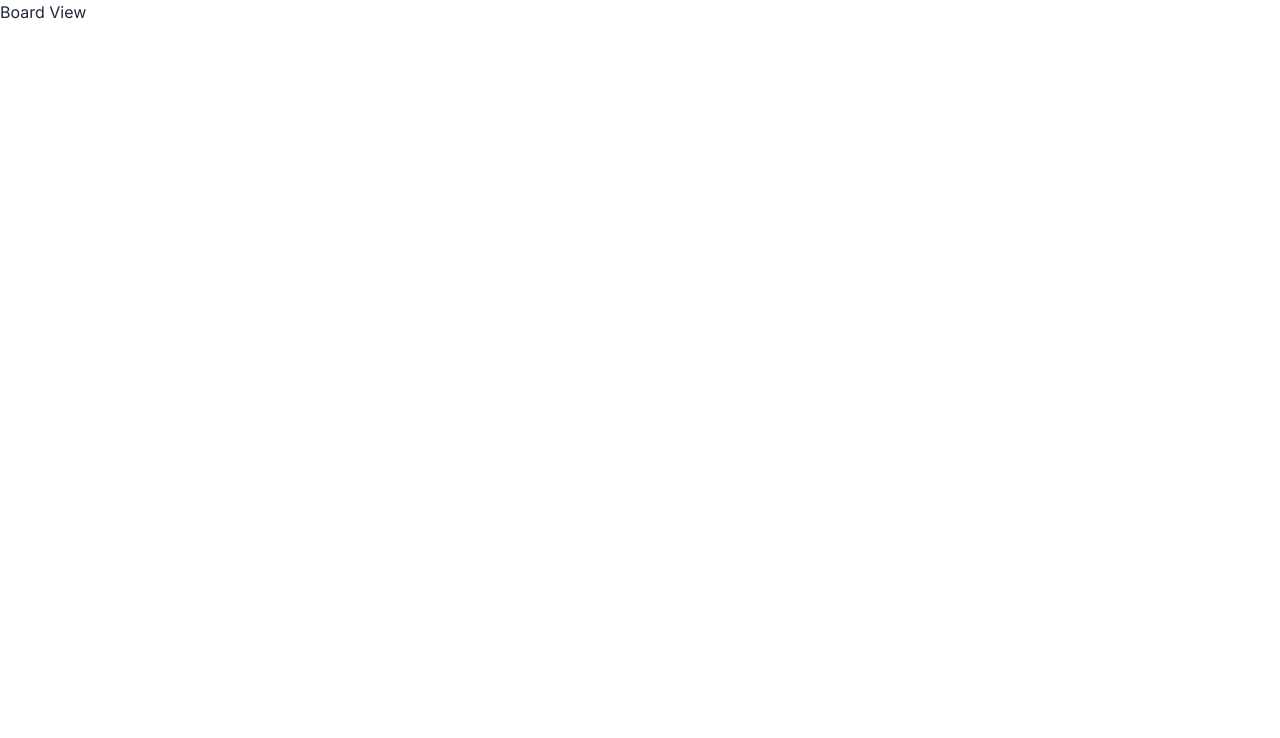
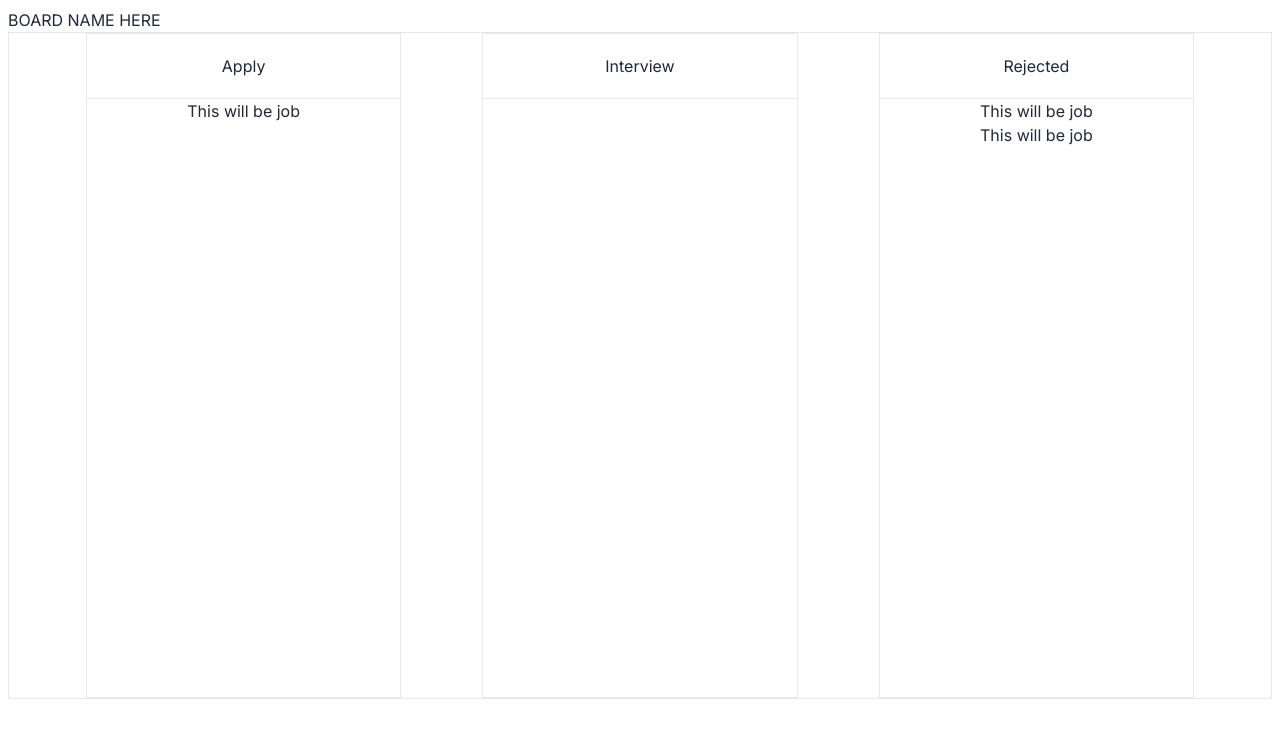
Before and after one commit to Iliyan-Y/The-Board-App, a Next.js app in the folder client/: page /1 in a window 1280 px wide. Shown: the top 738 px of the page. Built offline with nearby package versions, Linux system fonts and the light colour scheme.

Commit message:
WIP draggable elements

```diff
--- a/client/src/app/[id]/page.tsx
+++ b/client/src/app/[id]/page.tsx
@@ -1,5 +1,11 @@
-const Board = () => {
-	return <div>Board View</div>;
+import BoardComponent from "@/components/board";
+
+const BoardPage = () => {
+	return (
+		<>
+			<BoardComponent />
+		</>
+	);
 };
 
-export default Board;
+export default BoardPage;
--- /dev/null
+++ b/client/src/components/board/index.tsx
@@ -0,0 +1,94 @@
+"use client";
+import { useState } from "react";
+
+// const dragDefaultState = {
+// 	parentIndex: -1,
+// 	itemIndex: -1,
+// };
+
+const BoardComponent = () => {
+	const [selectedIndex, setSelectedIndex] = useState(-1);
+	const [draggedElement, setElement] = useState<any>();
+
+	const [masterParent, setMasterParent] = useState(-1);
+	const [masterChild, setMasterChild] = useState(-1);
+	const [columns, setColumns] = useState([
+		{ name: "Apply", tasks: [1] },
+		{ name: "Interview", tasks: [] },
+		{ name: "Rejected", tasks: [12, 2] },
+	]);
+
+	const columnStyle = "border w-3/12 text-center mx-1";
+
+	const handleUpdateState = () => {
+		console.log(selectedIndex);
+		if (selectedIndex === masterParent) return;
+		console.log(masterParent, masterChild);
+
+		setColumns((state) => {
+			const updatedLinks = state.map((item, index) => {
+				//console.log(item, index, dragDefaultState);
+
+				if (index === selectedIndex) {
+					// add to the tasks
+					const task = state[masterParent].tasks[masterChild];
+					const newTaskArray = [...item.tasks, task];
+					return { name: item.name, tasks: newTaskArray };
+				}
+
+				if (index === masterParent) {
+					// remove task at position index
+					const newTaskArray = [...item.tasks];
+					newTaskArray.splice(masterChild, 1);
+					return { ...item, tasks: newTaskArray };
+				}
+				return item;
+			});
+			return updatedLinks;
+		});
+	};
+
+	return (
+		<div className="h-screen m-2">
+			<h1>BOARD NAME HERE</h1>
+			<div id="table-board" className="flex justify-evenly border h-5/6">
+				{columns.map((c, parentIndex) => (
+					<div
+						style={{
+							background: selectedIndex === parentIndex ? "hotpink" : "inherit",
+						}}
+						key={c && c.name}
+						className={columnStyle}
+						onDragOver={() => setSelectedIndex(parentIndex)}
+						onDragEnd={() => {
+							handleUpdateState();
+							//setSelectedIndex(-1);
+							// setDraggedElement(dragDefaultState)
+						}}
+					>
+						<div className="border-b min-w-full py-5">{c ? c.name : ""}</div>
+						{c &&
+							c.tasks.map((t, itemIndex) => (
+								<div
+									draggable
+									key={t}
+									onDragStart={() => {
+										console.log("SETTING IT UP", parentIndex, itemIndex);
+										setMasterChild(itemIndex);
+										setMasterParent(parentIndex);
+									}}
+									className="cursor-move"
+								>
+									This will be job
+								</div>
+							))}
+					</div>
+				))}
+				{/* TODO: */}
+				{/* <div className={columnStyle}>+</div> */}
+			</div>
+		</div>
+	);
+};
+
+export default BoardComponent;
--- /dev/null
+++ b/client/src/components/board/note.tsx
@@ -0,0 +1,68 @@
+// @ts-nocheck
+import React, { useState, useEffect } from "react";
+
+const Draggable = ({ initialPos, children }) => {
+	const [pos, setPos] = useState(initialPos);
+	const [dragging, setDragging] = useState(false);
+	const [rel, setRel] = useState(null);
+
+	useEffect(() => {
+		const onMouseMove = (e) => {
+			if (!dragging) return;
+			setPos({
+				x: e.pageX - rel.x,
+				y: e.pageY - rel.y,
+			});
+			e.stopPropagation();
+			e.preventDefault();
+		};
+
+		const onMouseUp = (e) => {
+			setDragging(false);
+			e.stopPropagation();
+			e.preventDefault();
+		};
+
+		if (dragging) {
+			window.addEventListener("mousemove", onMouseMove);
+			window.addEventListener("mouseup", onMouseUp);
+		}
+
+		return () => {
+			window.removeEventListener("mousemove", onMouseMove);
+			window.removeEventListener("mouseup", onMouseUp);
+		};
+	}, [dragging, rel]);
+
+	const onMouseDown = (e) => {
+		if (e.button !== 0) return;
+		const pos = e.target.getBoundingClientRect();
+		setDragging(true);
+		setRel({
+			x: e.pageX - pos.left,
+			y: e.pageY - pos.top,
+		});
+		e.stopPropagation();
+		e.preventDefault();
+	};
+
+	return (
+		<div
+			onMouseDown={onMouseDown}
+			style={{
+				left: pos.x + "px",
+				top: pos.y + "px",
+				position: "absolute",
+				cursor: "grab",
+			}}
+		>
+			{children}
+		</div>
+	);
+};
+
+Draggable.defaultProps = {
+	initialPos: { x: 0, y: 0 },
+};
+
+export default Draggable;
```
Also changed, not shown: client/src/components/board/drag.tsx (added).
